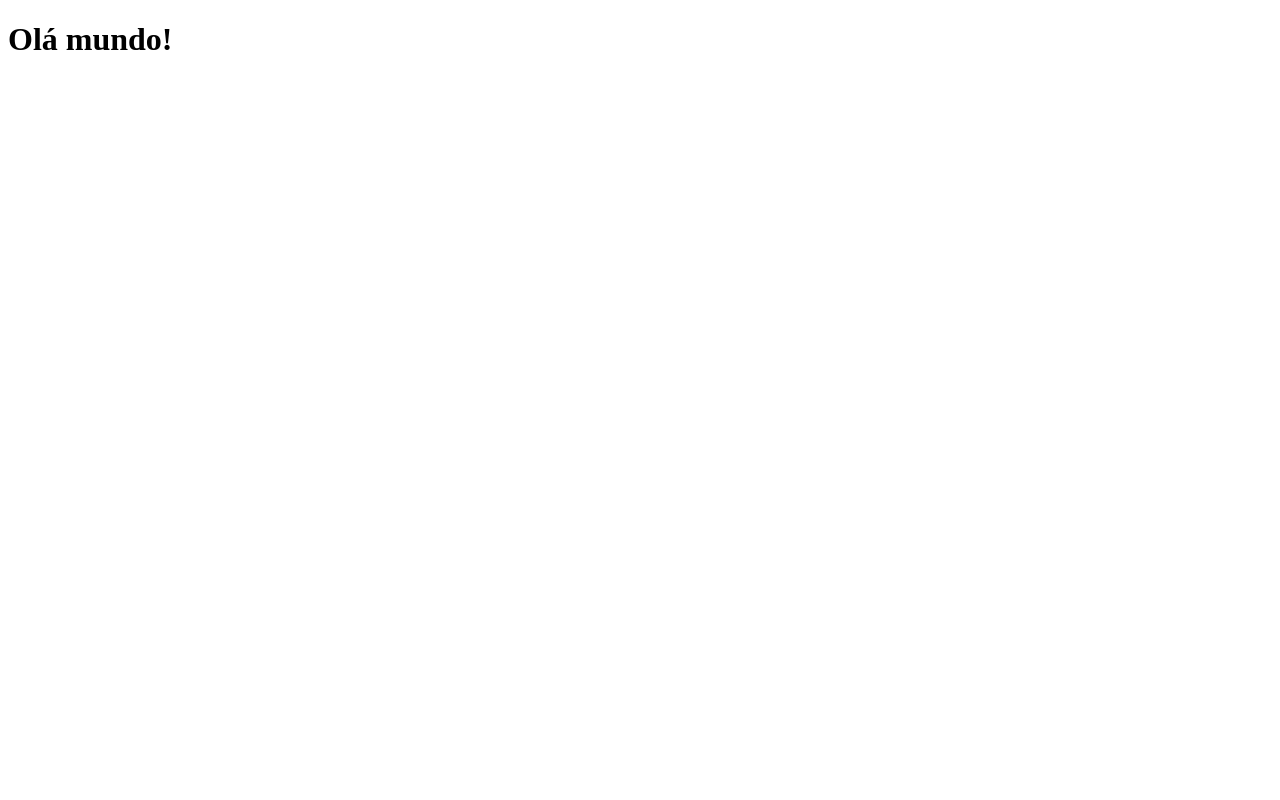
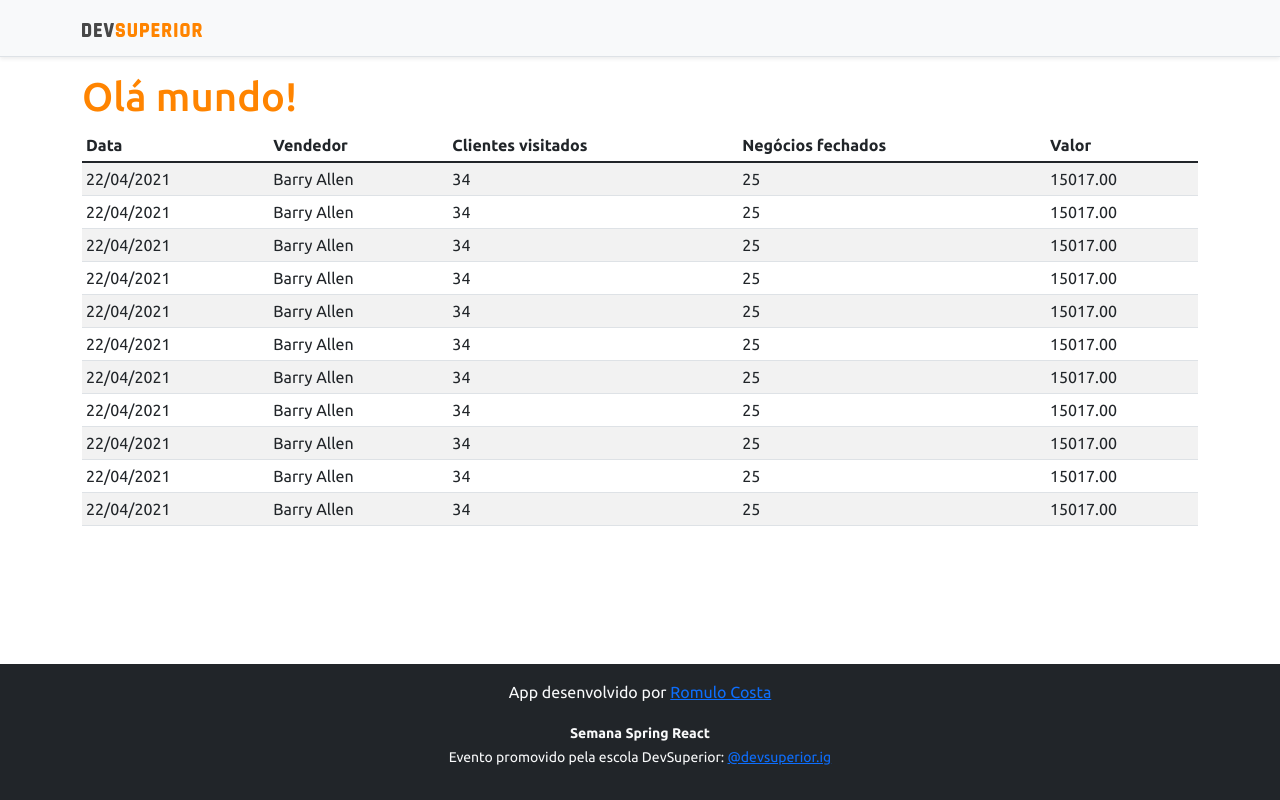
Before and after one commit to tropeks/projeto-sds3, a React (Create React App) app in the folder frontend/: page / in a window 1280 px wide. Built offline with nearby package versions, Linux system fonts and the light colour scheme.

Commit message:
Basic static components

```diff
--- a/frontend/package.json
+++ b/frontend/package.json
@@ -3,6 +3,7 @@
   "version": "0.1.0",
   "private": true,
   "dependencies": {
+    "@popperjs/core": "^2.10.2",
     "@testing-library/jest-dom": "^5.11.4",
     "@testing-library/react": "^11.1.0",
     "@testing-library/user-event": "^12.1.10",
@@ -10,6 +11,7 @@
     "@types/node": "^12.0.0",
     "@types/react": "^17.0.0",
     "@types/react-dom": "^17.0.0",
+    "bootstrap": "^5.1.3",
     "react": "^17.0.2",
     "react-dom": "^17.0.2",
     "react-scripts": "4.0.3",
--- a/frontend/src/App.tsx
+++ b/frontend/src/App.tsx
@@ -1,8 +1,19 @@
+import DataTable from "components/DataTable";
+import Footer from "components/Footer";
+import NavBar from "components/NavBar";
+
 function App() {
   return (
-    <div>
-      <h1>Olá mundo!</h1>
+    <>
+    <NavBar />
+    <div className="container">
+      <h1 className="text-primary">Olá mundo!</h1>
+
+      <DataTable />
     </div>
+
+    <Footer />
+    </>
   );
 }
 
--- a/frontend/src/components/DataTable/index.tsx
+++ b/frontend/src/components/DataTable/index.tsx
@@ -19,6 +19,76 @@ function DataTable() {
                         <td>25</td>
                         <td>15017.00</td>
                     </tr>
+                    <tr>
+                        <td>22/04/2021</td>
+                        <td>Barry Allen</td>
+                        <td>34</td>
+                        <td>25</td>
+                        <td>15017.00</td>
+                    </tr>
+                    <tr>
+                        <td>22/04/2021</td>
+                        <td>Barry Allen</td>
+                        <td>34</td>
+                        <td>25</td>
+                        <td>15017.00</td>
+                    </tr>
+                    <tr>
+                        <td>22/04/2021</td>
+                        <td>Barry Allen</td>
+                        <td>34</td>
+                        <td>25</td>
+                        <td>15017.00</td>
+                    </tr>
+                    <tr>
+                        <td>22/04/2021</td>
+                        <td>Barry Allen</td>
+                        <td>34</td>
+                        <td>25</td>
+                        <td>15017.00</td>
+                    </tr>
+                    <tr>
+                        <td>22/04/2021</td>
+                        <td>Barry Allen</td>
+                        <td>34</td>
+                        <td>25</td>
+                        <td>15017.00</td>
+                    </tr>
+                    <tr>
+                        <td>22/04/2021</td>
+                        <td>Barry Allen</td>
+                        <td>34</td>
+                        <td>25</td>
+                        <td>15017.00</td>
+                    </tr>
+                    <tr>
+                        <td>22/04/2021</td>
+                        <td>Barry Allen</td>
+                        <td>34</td>
+                        <td>25</td>
+                        <td>15017.00</td>
+                    </tr>
+                    <tr>
+                        <td>22/04/2021</td>
+                        <td>Barry Allen</td>
+                        <td>34</td>
+                        <td>25</td>
+                        <td>15017.00</td>
+                    </tr>
+                    <tr>
+                        <td>22/04/2021</td>
+                        <td>Barry Allen</td>
+                        <td>34</td>
+                        <td>25</td>
+                        <td>15017.00</td>
+                    </tr>
+                    <tr>
+                        <td>22/04/2021</td>
+                        <td>Barry Allen</td>
+                        <td>34</td>
+                        <td>25</td>
+                        <td>15017.00</td>
+                    </tr>
                 </tbody>
             </table>
         </div>
--- a/frontend/src/index.tsx
+++ b/frontend/src/index.tsx
@@ -1,5 +1,7 @@
 import React from 'react';
 import ReactDOM from 'react-dom';
+import 'bootstrap/dist/css/bootstrap.css';
+import 'assets/css/styles.css';
 import App from './App';
 
 ReactDOM.render(
```
Also changed, not shown: 1 other file (tests, documents, lock files or other folders). Lines whose indentation alone changed are shown as unchanged.
